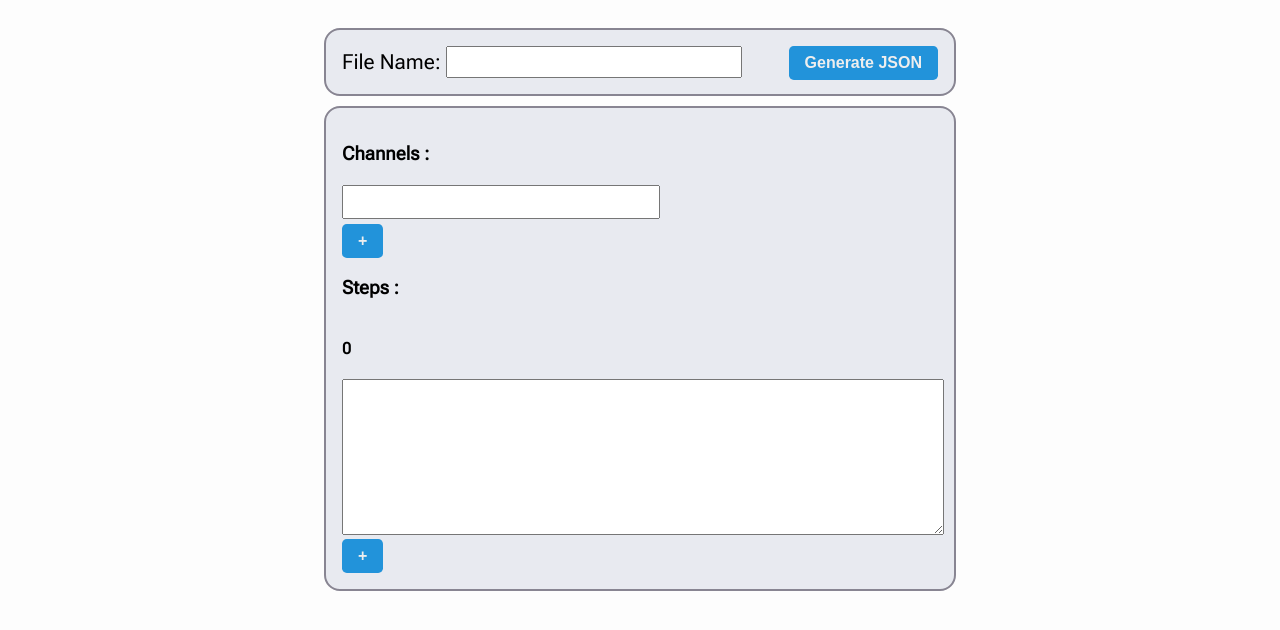
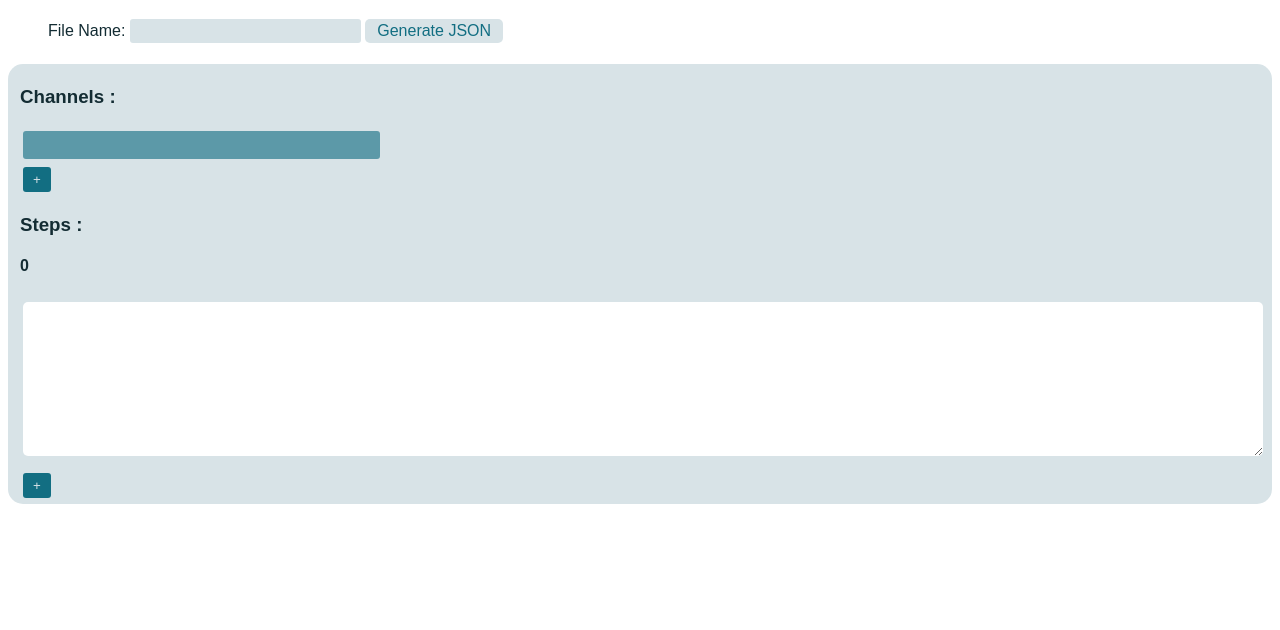
Before and after one commit to Ben-Michel/Ben-Michel.github.io, a plain HTML site: page index.html in a window 1280 px wide. Drawn offline with Linux system fonts and the light colour scheme.

Commit message:
css update

```diff
--- a/index.html
+++ b/index.html
@@ -13,11 +13,13 @@
 </head>
 <body>
     <div id="MainContainer">
-        <header>
-            <label for="Name">File Name: </label>
-            <input id="Name">
-            <button id="GenerateJson">Generate JSON</button>
-        </header>
+        <ul>
+            <header>
+                <label for="Name">File Name: </label>
+                <input id="Name">
+                <button id="GenerateJson">Generate JSON</button>
+            </header>
+        </ul>
         <div id="SubContainer">
             <h3>Channels :</h3>
             <div id="Channels">
--- a/style.css
+++ b/style.css
@@ -1,93 +1,110 @@
-
-:root{
-    --background:#fdfdfd;
-    --midColor:#e8eaf0;
-    --blue: #2293da;
-    --red: rgb(228, 4, 4);
-    --lightText:#eeeeee;
-    --border:#888592;
-
-    --paddingElement:1rem;
-    --borderRadiusElement:1rem;
+* {
+    box-sizing: border-box;
+    font-family: Arial, Helvetica, sans-serif;
 }
 
-header,#SubContainer{
-    border: var(--border) 2px solid;
-    background-color: var(--midColor);
-    padding: var(--paddingElement);
-    border-radius: var(--borderRadiusElement);
-    margin-bottom: 10px;
+/* Début bloc File Name + Generate JSON */
+
+#MainContainer {
+    border-radius: 15px;
+    color: #132C33;
+    margin: 0 auto;
 }
 
-button{
-    background-color: var(--blue);
-    color: var(--lightText);
-    font-weight: 600;
-    font-size: 1rem;
-    box-shadow: none;
+#Name {
+    background-color: #D8E3E7;
+    color: #132C33;
+    font-size: medium;
+    padding: 3px 12px;
+    border-radius: 3px;
     border: none;
-    margin: 0;
-    padding: .5rem 1rem;
-    border-radius: 0.3rem;
-}
-button:hover{
-    cursor: pointer;
 }
 
-label{
-    font-size: 1.3rem;
+#GenerateJson {
+    background-color: #D8E3E7;
+    color: #126E82;
+    font-size: medium;
+    padding: 3px 12px;
+    border-radius: 5px;
+    border: none;
 }
 
-#GenerateJson{
-    float: right;
+/* Fin bloc File Name + Generate JSON */
+
+
+/* Début bloc Channels + Steps */
+
+#SubContainer {
+    background-color: #D8E3E7;
+    border-radius: 15px;
+    padding: 3px 12px;
 }
 
-#Channels{
-    width: 60%;
-    margin-bottom: .2rem;
+#Channels {
+    color: #132C33;
 }
 
-.channel{
-    font-size: 1.5rem;
-    padding: 0.1rem 0;
+.channelInput {
+    background-color: #126d829f;
+    color: #132C33;
+    font-size: medium;
+    margin: 5px 3px 5px;
+    padding: 5px 75px;
+    border-radius: 3px;
+    border: none;
 }
 
-.channelInput, .deleteButton{
-    font-size: inherit;
-    margin-right: 0.4rem;
-    /* the following ensures they're all using the same box-model for rendering */
-    -moz-box-sizing: content-box; /* or `border-box` */
-    -webkit-box-sizing: content-box;
-    box-sizing: content-box;
+button {
+    background-color: #126E82;
+    color: #D8E3E7;
+    margin: 3px 0px 5px;
+    padding: 5px 10px 5px;
+    border-radius: 3px;
+    border: none;
 }
 
-.deleteButton{
-    background-color: var(--red) ;
-    border: solid var(--red) 3px;
-    padding: 0 0.5rem;
+button:hover {
+    cursor: pointer
 }
 
-input{
-    font-size: 1.4rem;
+
+/* Bouton + Channels */
+
+#addChannel {
+    background-color: #126E82;
+    color: #D8E3E7;
+    margin: 3px;
+    padding: 5px 10px 5px;
+    border-radius: 3px;
+    border: none;
 }
 
-textarea{
-    resize: vertical;
+.step {
+    color: #132C33;
+}
+
+.step h4 {
+    color: #132C33;
+}
+
+textarea {
+    margin: 5px 3px 10px;
+    border-radius: 5px;
+    border: none;
     width: 100%;
 }
 
-Body{
-    background-color: var(--background);
-    font-family: 'Roboto Flex', sans-serif;
+
+/* Bouton + Steps */
+
+#addStep {
+    background-color: #126E82;
+    color: #D8E3E7;
+    margin: 3px;
+    padding: 5px 10px 5px;
+    border-radius: 3px;
+    border: none;
 }
 
-#MainContainer{
-    margin:auto;
-    width: 50%;
-    padding: 20px;
-}
 
-.step h4 {
-    display: inline-block;
-    margin-right: 1rem;
-}
+/* Fin bloc Channels + Steps */
```
